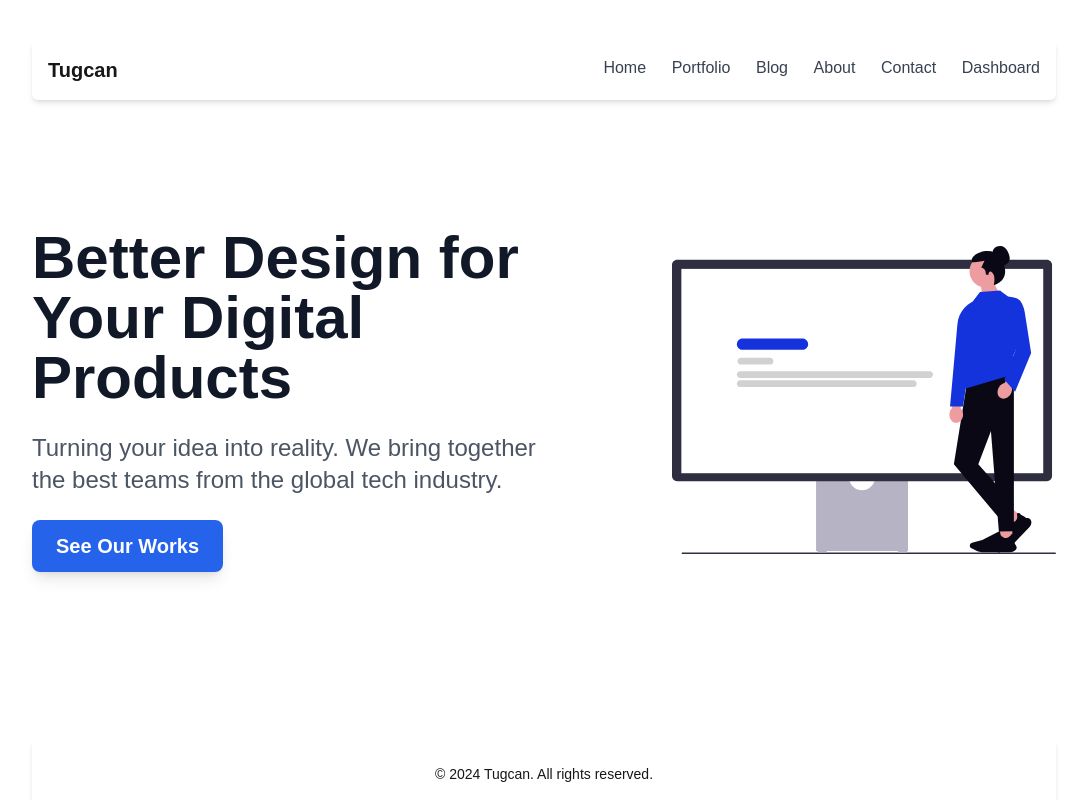
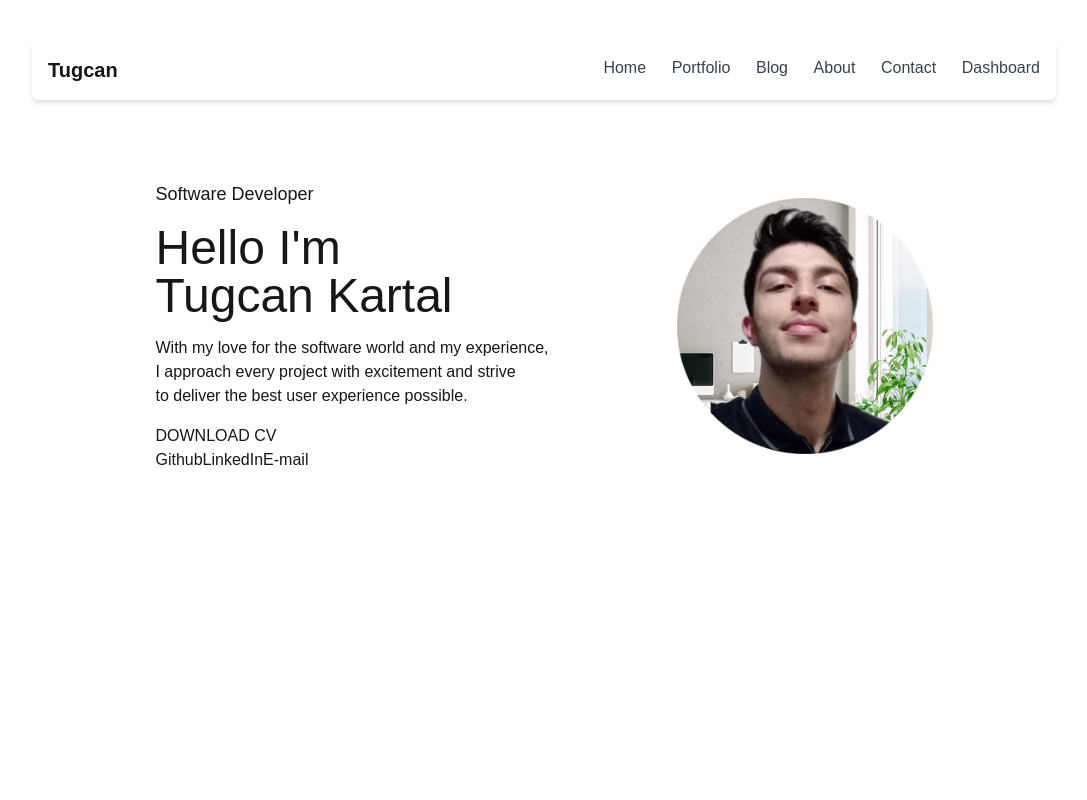
Before and after one commit to tugcan-kartal/Blog, a Next.js app: page / in a window 1280 px wide. Shown: the top 800 px of the page, without its empty margins (96-1183 px from the left). Built offline with nearby package versions, Linux system fonts and the light colour scheme.

Commit message:
homepage updated

```diff
--- a/src/app/page.tsx
+++ b/src/app/page.tsx
@@ -1,30 +1,41 @@
 import Image from "next/image";
-import HeroImage from "@/../public/HomePage-Hero.svg";
 import Link from "next/link";
+import Me from "@/../public/AboutPage-Me.png";
 
 export default function Home() {
   return (
-    <div className="flex justify-center items-center min-h-[75vh]">
-      <div className="container flex flex-col lg:flex-row justify-center items-center gap-x-[10vw]">
+    <div className="min-h-screen">
+      <div className="flex justify-center items-center mt-[10vh] gap-x-[10vw]">
 
-        <div className="flex flex-col gap-6 max-w-lg text-center lg:text-left">
-          <h1 className="text-4xl sm:text-5xl lg:text-6xl font-bold text-gray-900 leading-tight">
-            Better Design for Your Digital Products
-          </h1>
+        <div>
 
-          <p className="text-base sm:text-lg lg:text-2xl text-gray-600 leading-relaxed">
-            Turning your idea into reality. We bring together the best teams from the global tech industry.
-          </p>
+          <div className="flex flex-col gap-y-[2vh]">
+            <div className="text-lg">Software Developer</div>
+            <div className="text-5xl">
+              <div>Hello I'm</div>
+              <div>Tugcan Kartal</div>
+            </div>
 
-          <Link href="/portfolio">
-            <div className="inline-block bg-blue-600 text-white text-sm sm:text-lg lg:text-xl font-semibold py-3 px-6 rounded-lg shadow-lg hover:bg-blue-700 transition duration-300">
-              See Our Works
+            <div className="text-md">
+              <div>With my love for the software world and my experience,</div>
+              <div>I approach every project with excitement and strive</div>
+              <div>to deliver the best user experience possible.</div>
             </div>
-          </Link>
+
+            <div>
+              <Link href={"https://drive.google.com/file/d/1-eGxsicrT1ULDmyJr2ZdiIHbTZxHyNLR/view?usp=sharing"}>DOWNLOAD CV</Link>
+              <div>
+                <Link href={"https://github.com/tugcan-kartal"}>Github</Link>
+                <Link href={"https://www.linkedin.com/in/tugcan-kartal"}>LinkedIn</Link>
+                <Link href={"mailto:tugcankartal01@gmail.com"}>E-mail</Link>
+              </div>
+            </div>
+          </div>
+
         </div>
 
-        <div className="w-full lg:w-1/2 mt-8 lg:mt-0">
-          <Image src={HeroImage} alt="Hero Image" priority />
+        <div>
+          <Image className="w-[20vw]" src={Me} alt="not found"/>
         </div>
 
       </div>
```
